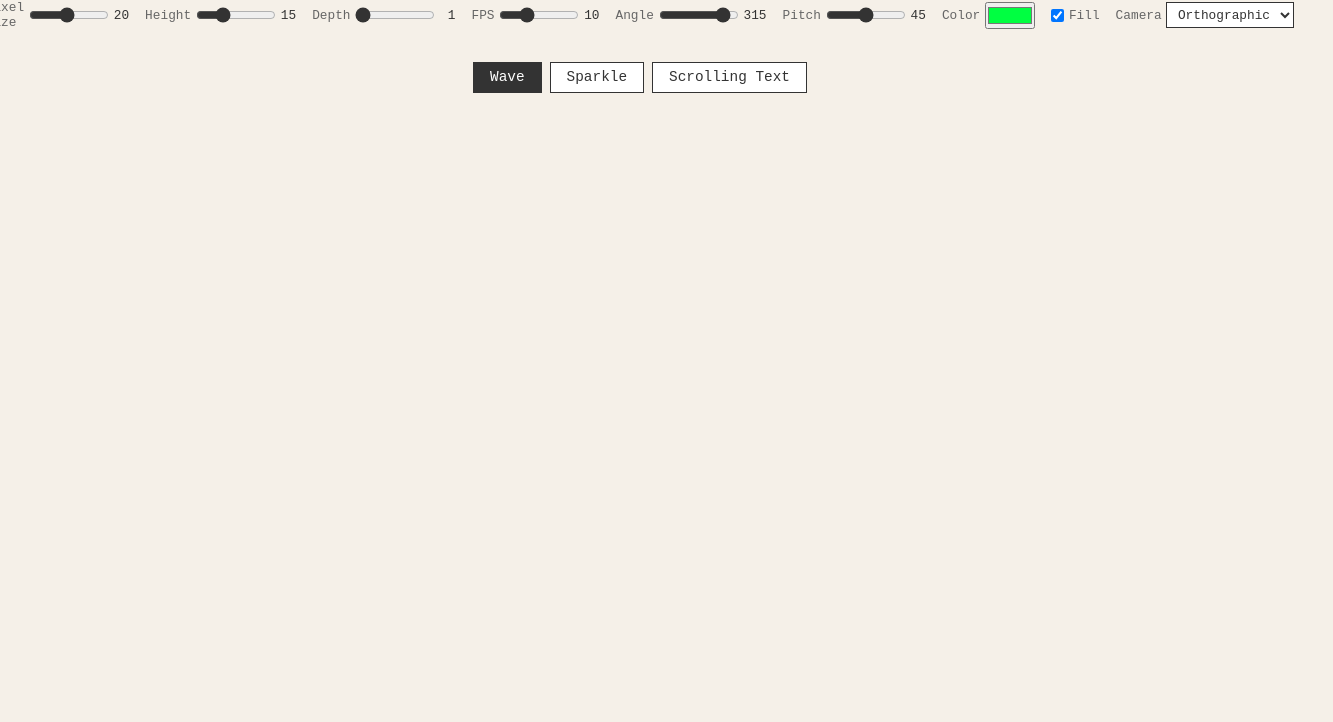
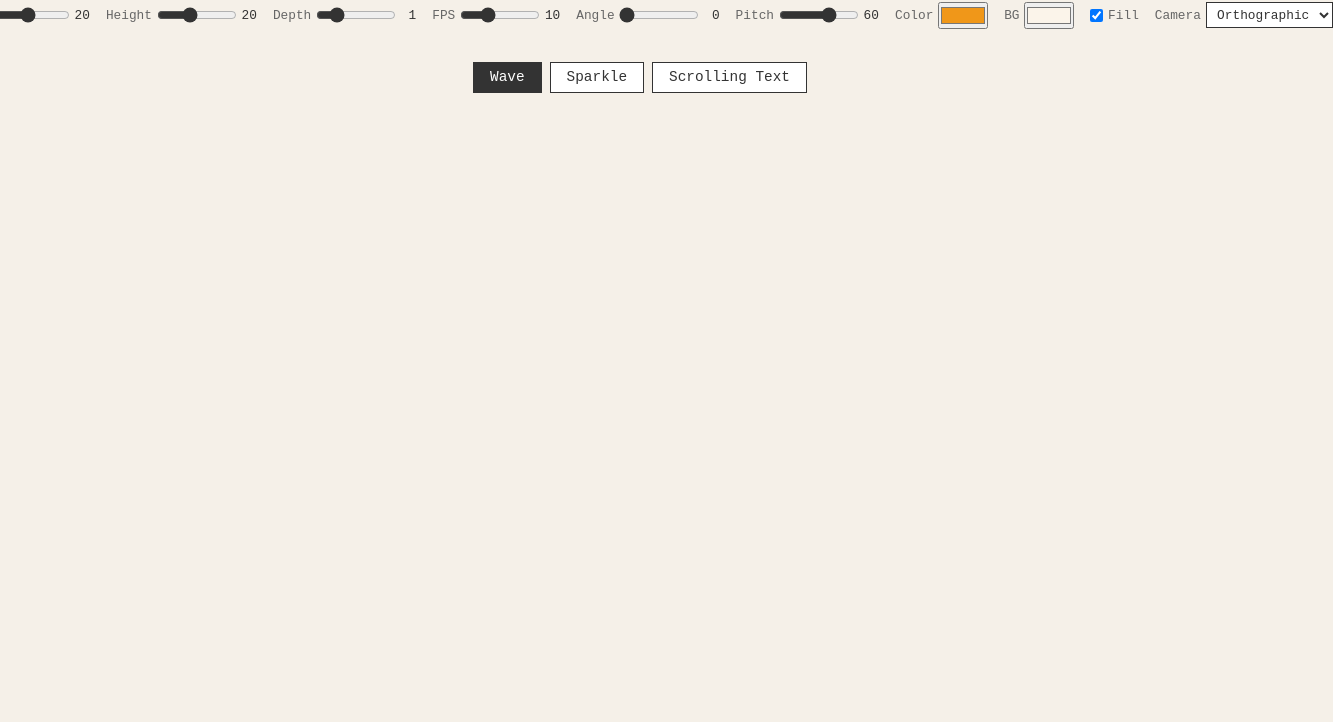
Before and after one commit to mberg/voxel-display, a website built with Vite: page demo/index.html in a window 1280 px wide. Shown: the part 78-800 px from the top of the page, 1333 px wide, since content can reach past the window. Built offline with nearby package versions, Linux system fonts and the light colour scheme; what heerich would draw is missing.

Commit message:
feat: add pitch control, bg color picker, fix extrusion direction
- Add pitch slider for orthographic camera (hidden for other modes)
- Default to orthographic camera with angle 0, pitch 60
- Add background color picker
- Default active color to #f09719
- Default pixel size and height to 20
- Allow depth 0
- Fix extrusion to go upward only from shared base plane
- Remove opaque toggle from demo
- Move animation buttons below display

```diff
--- a/demo/index.html
+++ b/demo/index.html
@@ -89,11 +89,11 @@
         <span class="value" id="pixel-size-val">20</span>
       </label>
       <label>
-        Height <input type="range" id="distance" min="0" max="50" value="15">
-        <span class="value" id="distance-val">15</span>
+        Height <input type="range" id="distance" min="0" max="50" value="20">
+        <span class="value" id="distance-val">20</span>
       </label>
       <label>
-        Depth <input type="range" id="depth" min="1" max="5" value="1">
+        Depth <input type="range" id="depth" min="0" max="5" value="1">
         <span class="value" id="depth-val">1</span>
       </label>
       <label>
@@ -101,15 +101,18 @@
         <span class="value" id="fps-val">10</span>
       </label>
       <label>
-        Angle <input type="range" id="angle" min="0" max="360" value="315">
-        <span class="value" id="angle-val">315</span>
+        Angle <input type="range" id="angle" min="0" max="360" value="0">
+        <span class="value" id="angle-val">0</span>
+      </label>
+      <label id="pitch-label">
+        Pitch <input type="range" id="pitch" min="0" max="90" value="60">
+        <span class="value" id="pitch-val">60</span>
       </label>
       <label>
-        Pitch <input type="range" id="pitch" min="0" max="90" value="45">
-        <span class="value" id="pitch-val">45</span>
+        Color <input type="color" id="active-color" value="#f09719">
       </label>
       <label>
-        Color <input type="color" id="active-color" value="#00ff41">
+        BG <input type="color" id="bg-color" value="#fbf4ea">
       </label>
       <label>
         <input type="checkbox" id="show-inactive" checked> Fill
--- a/demo/main.ts
+++ b/demo/main.ts
@@ -11,6 +11,7 @@ const fpsSlider = document.getElementById('fps') as HTMLInputElement
 const angleSlider = document.getElementById('angle') as HTMLInputElement
 const pitchSlider = document.getElementById('pitch') as HTMLInputElement
 const activeColorPicker = document.getElementById('active-color') as HTMLInputElement
+const bgColorPicker = document.getElementById('bg-color') as HTMLInputElement
 const showInactiveCheckbox = document.getElementById('show-inactive') as HTMLInputElement
 const cameraSelect = document.getElementById('camera-type') as HTMLSelectElement
 const pixelSizeVal = document.getElementById('pixel-size-val')!
@@ -39,6 +40,7 @@ function createDisplay() {
     camera: { type: currentCameraType, angle: currentAngle, pitch: currentPitch },
   })
   const palette = d.getPalette()
+  palette[0] = bgColorPicker.value
   palette[1] = activeColorPicker.value
   d.setPalette(palette)
   return d
@@ -96,14 +98,28 @@ showInactiveCheckbox.addEventListener('change', () => {
   restartAnimation()
 })
 
+const pitchLabel = document.getElementById('pitch-label')!
+
+function updatePitchVisibility() {
+  pitchLabel.style.display = currentCameraType === 'orthographic' ? '' : 'none'
+}
+updatePitchVisibility()
+
 cameraSelect.addEventListener('change', () => {
   currentCameraType = cameraSelect.value as 'oblique' | 'isometric' | 'orthographic'
+  updatePitchVisibility()
   restartAnimation()
 })
 
 activeColorPicker.addEventListener('input', () => {
   const palette = display.getPalette()
   palette[1] = activeColorPicker.value
+  display.setPalette(palette)
+})
+
+bgColorPicker.addEventListener('input', () => {
+  const palette = display.getPalette()
+  palette[0] = bgColorPicker.value
   display.setPalette(palette)
 })
 
--- a/src/display.ts
+++ b/src/display.ts
@@ -37,12 +37,12 @@ export class VoxelDisplay {
     this.width = options.width ?? 64
     this.height = options.height ?? 32
     this.pixelSize = options.pixelSize ?? 8
-    this.voxelHeight = options.voxelHeight ?? 10
+    this.voxelHeight = options.voxelHeight ?? 20
     this.depth = options.depth ?? 1
     this.opaque = options.opaque ?? true
     this.showInactive = options.showInactive ?? true
     this.palette = options.palette ?? [...defaultPalette]
-    this.camera = options.camera ?? { type: 'orthographic', angle: 315, pitch: 45 }
+    this.camera = options.camera ?? { type: 'orthographic', angle: 0, pitch: 60 }
     this.container = options.container ?? null
     this.buffer = new Uint8Array(this.width * this.height)
   }
@@ -103,11 +103,10 @@ export class VoxelDisplay {
         const idx = this.buffer[y * this.width + x]
         const isOn = idx > 0
         if (!isOn && !this.showInactive) continue
-        // Y axis is vertical (down in SVG). Active pixels stick UP.
-        // voxelHeight is the extrusion Z size in pixels, convert to voxel units.
-        const extrudeUnits = (this.voxelHeight / this.pixelSize) * this.depth
-        const yPos = isOn ? -extrudeUnits : 0
-        const ySize = isOn ? extrudeUnits + 1 : 1
+        // All voxels share the same base at Y=0. Active ones extrude upward (negative Y).
+        const extrudeUnits = isOn ? (this.voxelHeight / this.pixelSize) * this.depth : 0
+        const yPos = -extrudeUnits
+        const ySize = extrudeUnits + 1
         h.addGeometry({
           type: 'box',
           position: [x, yPos, y] as [number, number, number],
```
